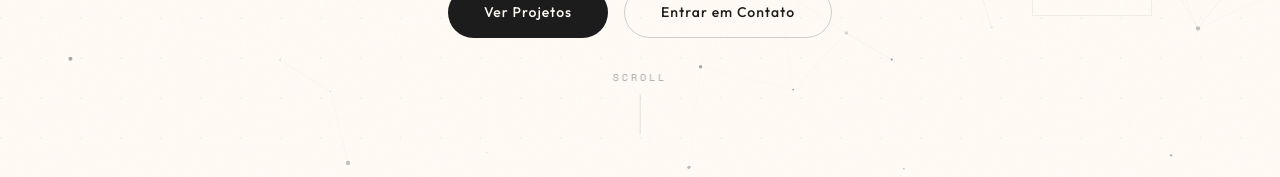
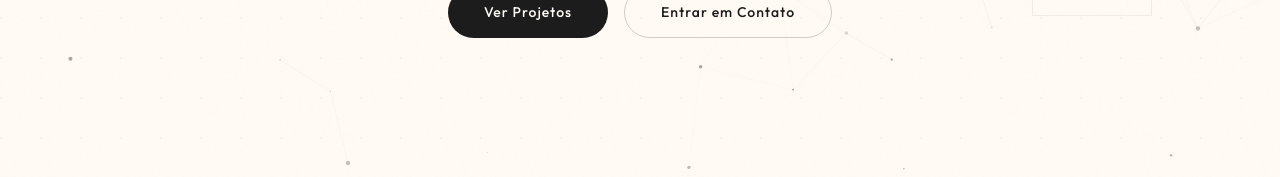
Before and after one commit to vazlucase/lucasvazportfolio, a React (Vite) app: page / in a window 1280 px wide. Shown: the part 623-800 px from the top of the page. Built offline with nearby package versions, Linux system fonts and the light colour scheme.

Commit message:
add: info

```diff
--- a/src/components/layout/Footer.tsx
+++ b/src/components/layout/Footer.tsx
@@ -74,7 +74,6 @@ export function Footer() {
               opacity: 0.6,
             }}
           >
-            Feito com propósito
           </div>
         </div>
 
@@ -100,7 +99,6 @@ export function Footer() {
               opacity: 0.6,
             }}
           >
-            Direitos reservados
           </div>
         </div>
       </div>
--- a/src/components/sections/Hero.tsx
+++ b/src/components/sections/Hero.tsx
@@ -263,43 +263,6 @@ export function Hero({ mounted }: HeroProps) {
           </a>
         </div>
       </div>
-
-      {/* Scroll indicator */}
-      <div
-        aria-hidden="true"
-        style={{
-          position: 'absolute',
-          bottom: 40,
-          left: '50%',
-          transform: 'translateX(-50%)',
-          display: 'flex',
-          flexDirection: 'column',
-          alignItems: 'center',
-          gap: 12,
-          opacity: mounted ? 0.4 : 0,
-          transition: 'opacity 1.5s ease 1.5s',
-        }}
-      >
-        <span
-          style={{
-            fontFamily: 'var(--font-mono)',
-            fontSize: 10,
-            letterSpacing: 3,
-            textTransform: 'uppercase',
-          }}
-        >
-          scroll
-        </span>
-        <div
-          style={{
-            width: 1,
-            height: 40,
-            background: 'var(--fg)',
-            opacity: 0.3,
-            animation: 'float-slow 3s ease-in-out infinite',
-          }}
-        />
-      </div>
     </section>
   );
 }
```
